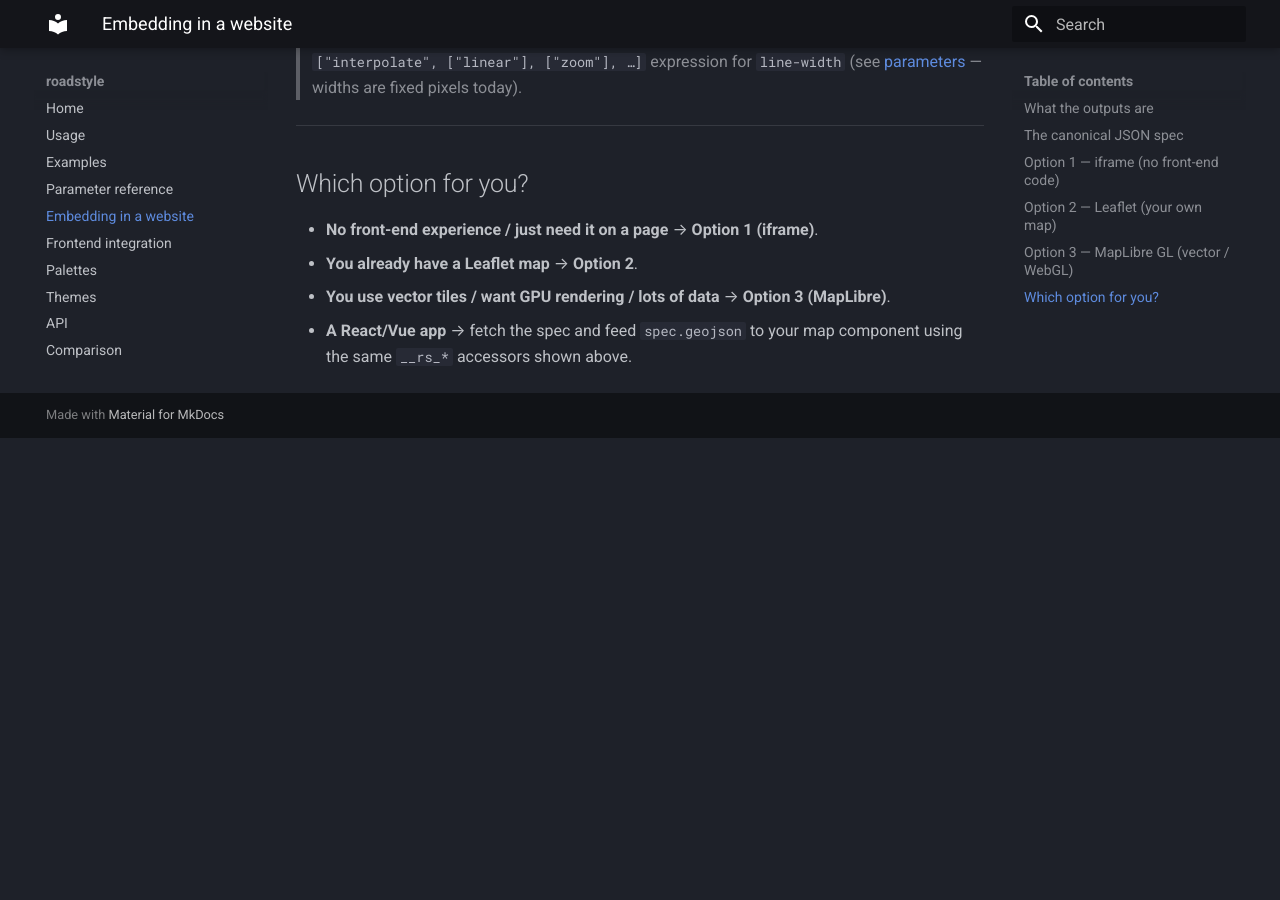
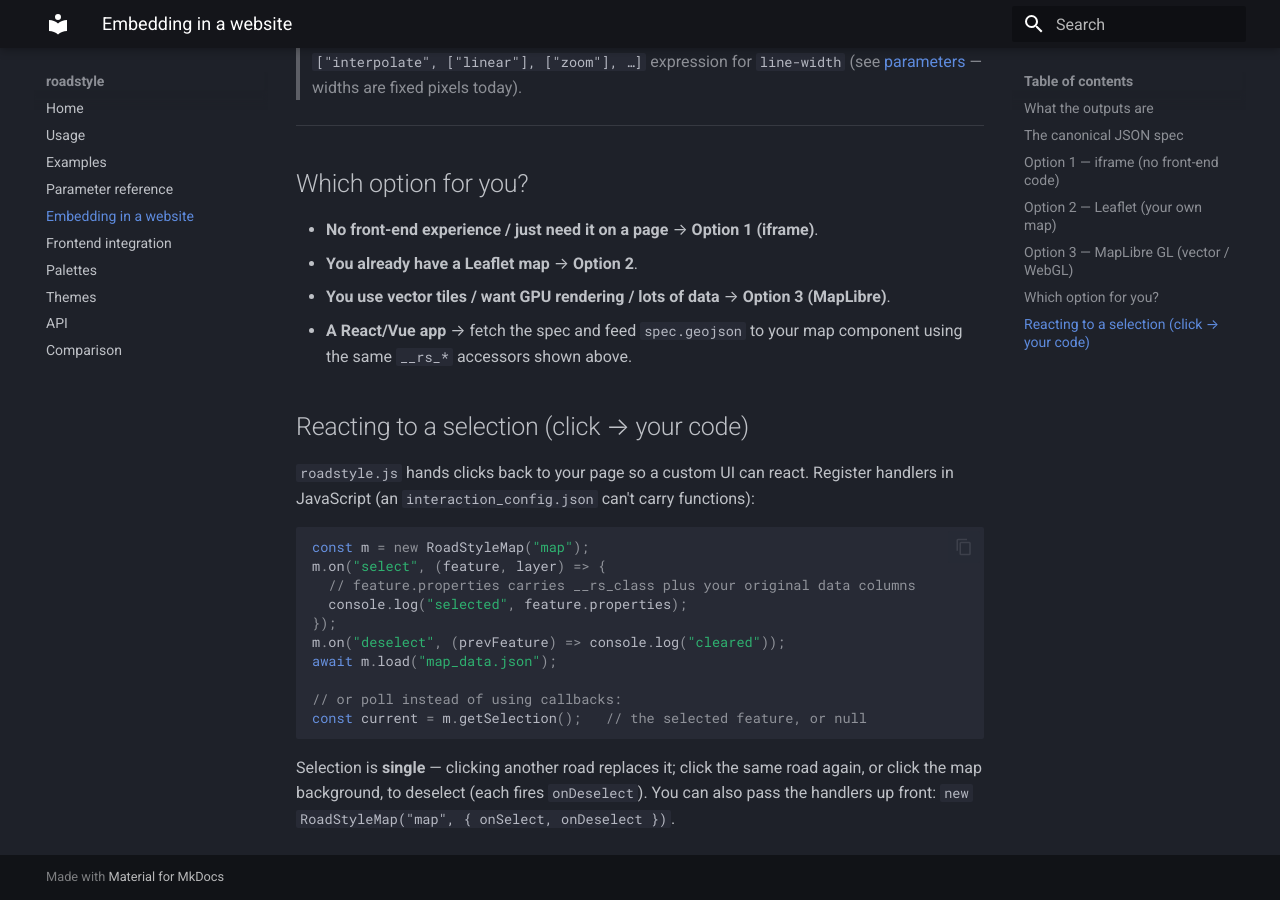
Before and after one commit to Khoshkhah/roadstyle, an MkDocs documentation site: the page built from docs/embedding.md, in a window 1280 px wide and 900 px high, scrolled down 3663 px. Built offline with MkDocs 1.6.1 and Material for MkDocs 9.7.7, drawn with Linux system fonts in a browser that asks for light colours; before the commit the page ends 4101 px from its top, so only the background shows below that.

Commit message:
feat(roadstyle.js): selection returns the result (onSelect/onDeselect/getSelection)
Clicking a road now hands its GeoJSON feature (geometry + properties incl. __rs_class) back to the
host page via onSelect(feature, layer) / onDeselect(prevFeature), plus a getSelection() query and a
chainable .on('select'|'deselect', fn) setter. Single-select; click again or the map background to
deselect. Notebook 05 demonstrates a Selected-road detail panel; docs/embedding.md documents the API.

Co-Authored-By: Claude Opus 4.8 (1M context) <noreply@anthropic.com>

````diff
--- a/docs/embedding.md
+++ b/docs/embedding.md
@@ -164,3 +164,26 @@ fetch("roads.json").then(r => r.json()).then(spec => {
 - **You use vector tiles / want GPU rendering / lots of data** → **Option 3 (MapLibre)**.
 - **A React/Vue app** → fetch the spec and feed `spec.geojson` to your map component using the
   same `__rs_*` accessors shown above.
+
+
+## Reacting to a selection (click → your code)
+
+`roadstyle.js` hands clicks back to your page so a custom UI can react. Register handlers in
+JavaScript (an `interaction_config.json` can't carry functions):
+
+```js
+const m = new RoadStyleMap("map");
+m.on("select", (feature, layer) => {
+  // feature.properties carries __rs_class plus your original data columns
+  console.log("selected", feature.properties);
+});
+m.on("deselect", (prevFeature) => console.log("cleared"));
+await m.load("map_data.json");
+
+// or poll instead of using callbacks:
+const current = m.getSelection();   // the selected feature, or null
+```
+
+Selection is **single** — clicking another road replaces it; click the same road again, or click
+the map background, to deselect (each fires `onDeselect`). You can also pass the handlers up front:
+`new RoadStyleMap("map", { onSelect, onDeselect })`.
````
Also changed, not shown: CHANGELOG.md (+4 -0 lines), src/roadstyle/static/roadstyle.css (+20 -0 lines), src/roadstyle/static/roadstyle.js (+25 -3 lines), 2 other files.
